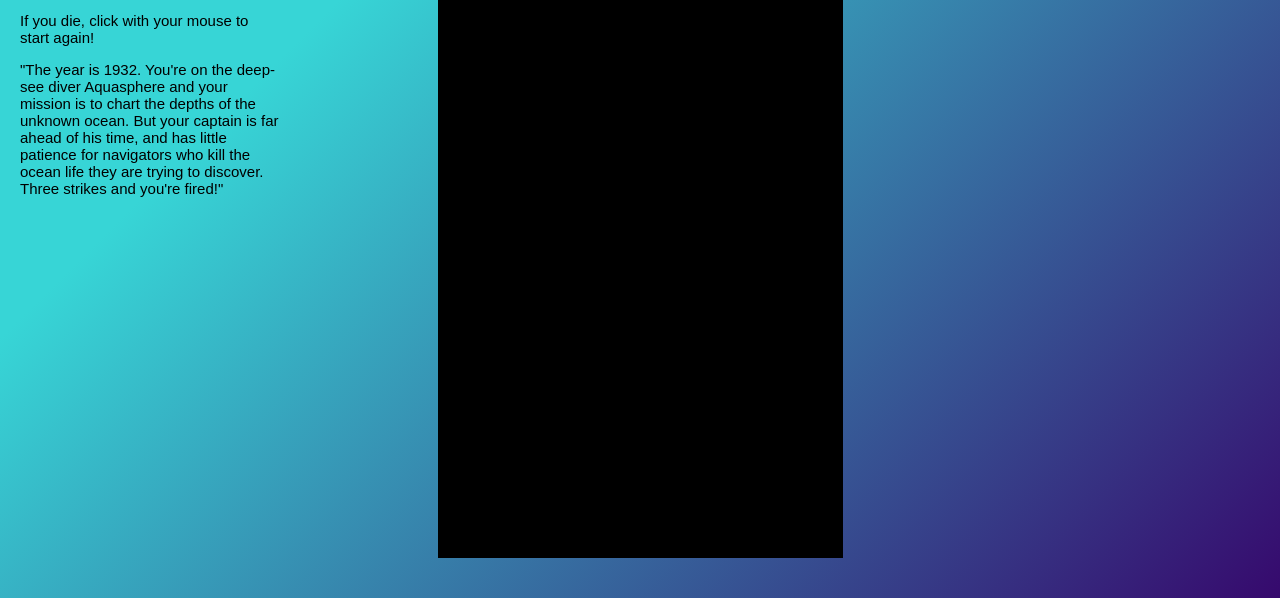
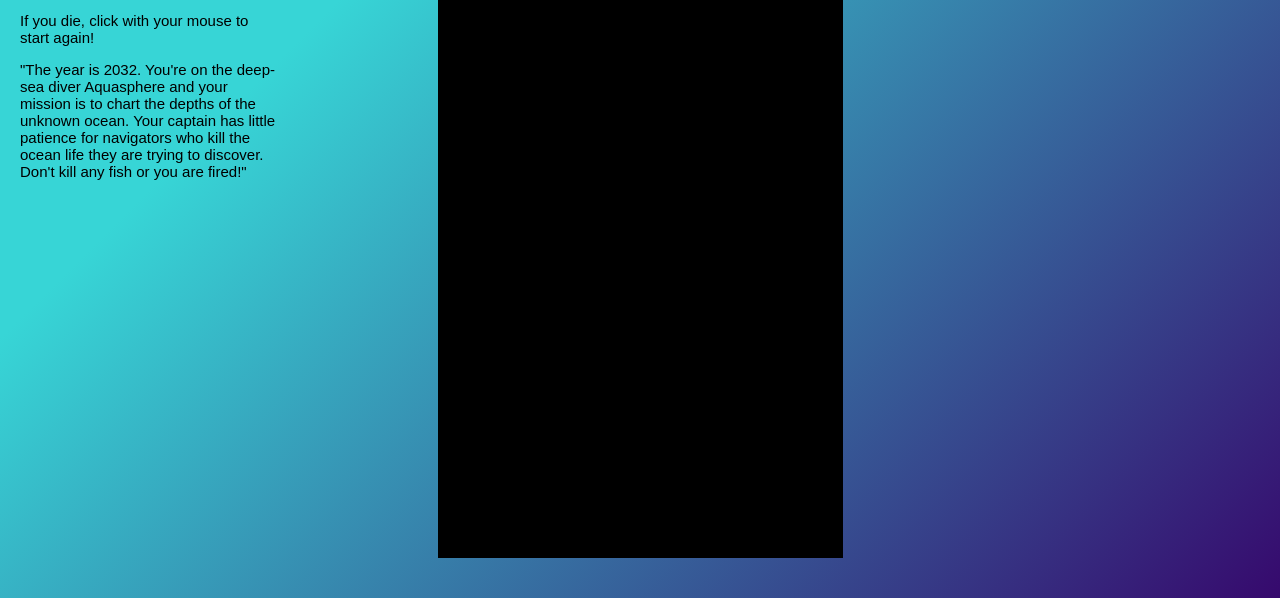
Before and after one commit to bobvanderlinden/ld48, a website with bundled scripts: page index.html in a window 1280 px wide. Shown: the part 202-800 px from the top of the page. Built offline with nearby package versions, Linux system fonts and the light colour scheme; a web font is replaced by a local one.

Commit message:
Update the text

```diff
--- a/index.html
+++ b/index.html
@@ -19,11 +19,10 @@
         <p>Use your mouse to move the submarine left and right.</p>
         <p>If you die, click with your mouse to start again!</p>
         <p>
-          "The year is 1932. You're on the deep-see diver Aquasphere and your
-          mission is to chart the depths of the unknown ocean. But your captain is
-          far ahead of his time, and has little patience for navigators who kill
-          the ocean life they are trying to discover. Three strikes and you're
-          fired!"
+          "The year is 2032. You're on the deep-sea diver Aquasphere and your
+          mission is to chart the depths of the unknown ocean. Your captain has
+          little patience for navigators who kill the ocean life they are trying
+          to discover. Don't kill any fish or you are fired!"
         </p>
       </div>
       <div id="game">
```
